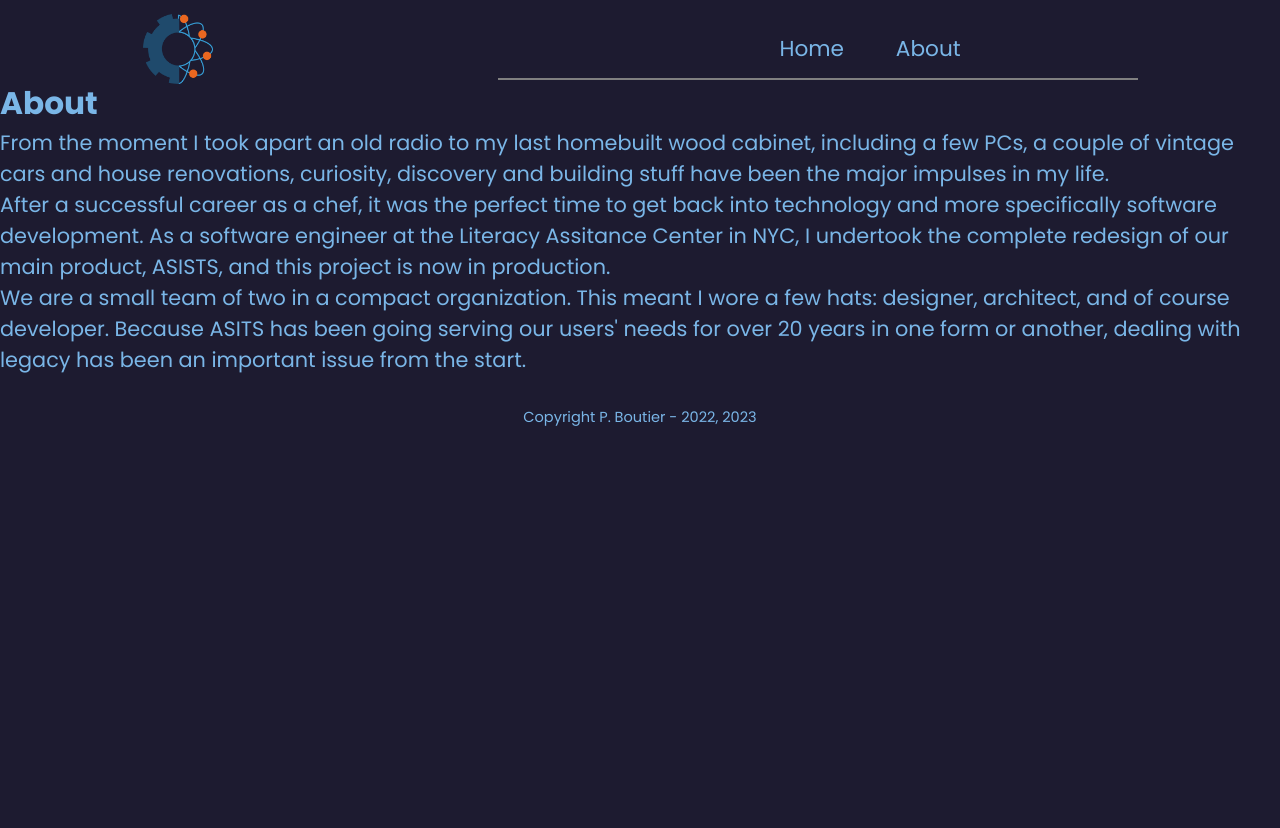
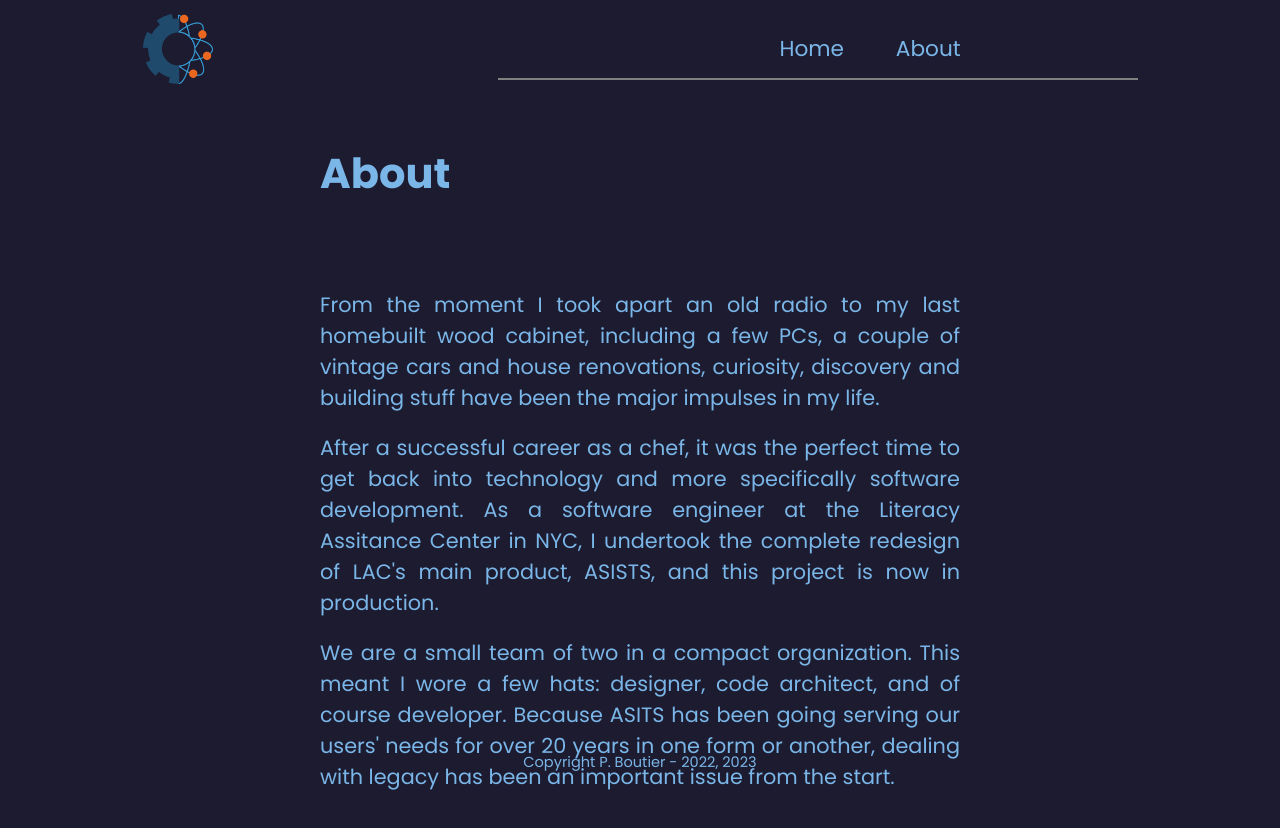
Before and after one commit to wildapt01/portfolio-next-1, a Next.js app: page /about in a window 1280 px wide. Shown: the top 828 px of the page. Before the commit the page ends 800 px from the top, so only its background shows below. Built offline with nearby package versions, Linux system fonts and the light colour scheme.

Commit message:
Modify content and styles

```diff
--- a/components/textContent.js
+++ b/components/textContent.js
@@ -1,5 +1,5 @@
 export const aboutText = [
   "From the moment I took apart an old radio to my last homebuilt wood cabinet, including a few PCs, a couple of vintage cars and house renovations, curiosity, discovery and building stuff have been the major impulses in my life.",
-  "After a successful career as a chef, it was the perfect time to get back into technology and more specifically software development. As a software engineer at the Literacy Assitance Center in NYC, I undertook the complete redesign of our main product, ASISTS, and this project is now in production.",
-  "We are a small team of two in a compact organization. This meant I wore a few hats: designer, architect, and of course developer. Because ASITS has been going serving our users' needs for over 20 years in one form or another, dealing with legacy has been an important issue from the start."
+  "After a successful career as a chef, it was the perfect time to get back into technology and more specifically software development. As a software engineer at the Literacy Assitance Center in NYC, I undertook the complete redesign of LAC's main product, ASISTS, and this project is now in production.",
+  "We are a small team of two in a compact organization. This meant I wore a few hats: designer, code architect, and of course developer. Because ASITS has been going serving our users' needs for over 20 years in one form or another, dealing with legacy has been an important issue from the start."
 ];
--- a/pages/about/index.js
+++ b/pages/about/index.js
@@ -1,5 +1,5 @@
 import Head from "next/head";
-// import styles from "../styles/About.module.css";
+import styles from "../../styles/About.module.css";
 // eslint-disable-next-line prettier/prettier
 import { aboutText } from "../../components/textContent.js";
 
@@ -10,11 +10,13 @@ const About = () => {
         <title>About</title>
         <meta name="about" content="a few words" />
       </Head>
-      <div>
+      <div className="container">
         <h2>About</h2>
         <div>
           {aboutText.map((parag, indx) => (
-            <p key={indx}>{parag}</p>
+            <p className={styles.parag} key={indx}>
+              {parag}
+            </p>
           ))}
         </div>
       </div>
--- a/styles/About.module.css
+++ b/styles/About.module.css
@@ -0,0 +1,7 @@
+.parag {
+  margin-bottom: 1.2rem;
+  text-align: justify;
+}
+.parag:first-of-type {
+  margin-top: 4em;
+}
--- a/styles/globals.css
+++ b/styles/globals.css
@@ -1,4 +1,4 @@
-@import url('https://fonts.googleapis.com/css2?family=Poppins:wght@200;300;400;500;600;700&family=Space+Grotesk&display=swap');
+@import url("https://fonts.googleapis.com/css2?family=Poppins:wght@200;300;400;500;600;700&family=Space+Grotesk&display=swap");
 
 * {
   padding: 0;
@@ -7,9 +7,29 @@
   text-decoration: none;
 }
 
-body, nav, Link {
+body,
+nav,
+Link {
   background-color: #1d1b30;
   color: rgb(122, 182, 231);
-  font-family: 'Poppins', sans-serif;
+  font-family: "Poppins", sans-serif;
   font-size: 1.3em;
 }
+.container {
+  padding: 0;
+  width: 50vw;
+  height: 75vh;
+  margin: 1em auto;
+}
+.container h1 {
+  font-size: 4em;
+  margin: 1.5em 0;
+}
+.container h2 {
+  font-size: 2em;
+  margin: 1.5em 0;
+}
+.text_lg {
+  font-size: 1.55rem;
+  margin-bottom: 1.5rem;
+}
```
Also changed, not shown: pages/_app.js (+5 -5 lines), styles/Home.module.css (+0 -14 lines).
